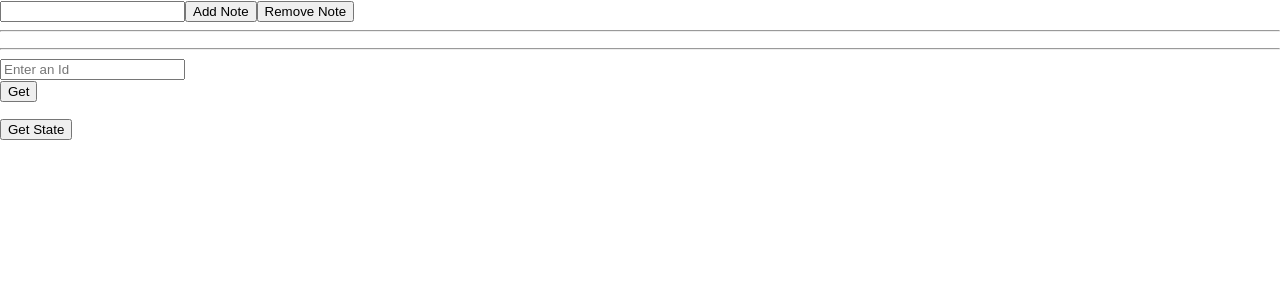
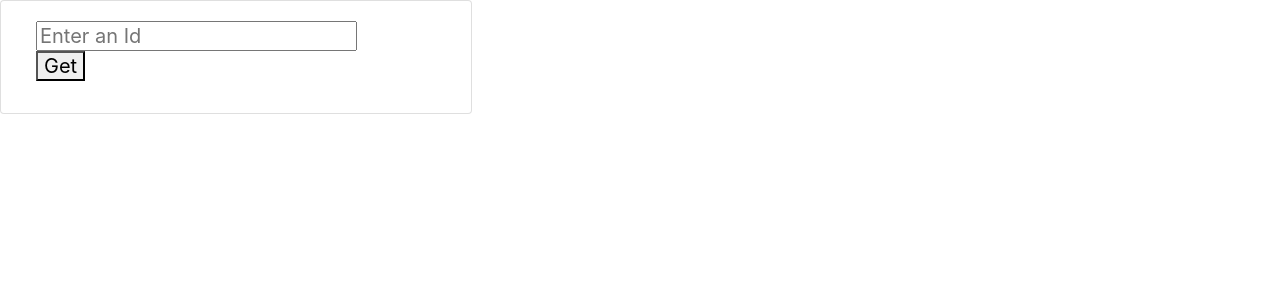
Before and after one commit to sam-n-bell/react-typescript-learning, a React (Create React App) app: page / in a window 1280 px wide. Shown: the top 300 px of the page. Built offline with nearby package versions, Linux system fonts and the light colour scheme.

Commit message:
getting somewhere with state and bootstrap

```diff
--- a/package.json
+++ b/package.json
@@ -11,6 +11,7 @@
     "@types/react": "^16.9.53",
     "@types/react-dom": "^16.9.8",
     "axios": "^0.21.0",
+    "bootstrap": "^4.5.3",
     "react": "^17.0.1",
     "react-bootstrap": "^1.4.0",
     "react-dom": "^17.0.1",
--- a/public/index.html
+++ b/public/index.html
@@ -15,6 +15,12 @@
       user's mobile device or desktop. See https://developers.google.com/web/fundamentals/web-app-manifest/
     -->
     <link rel="manifest" href="%PUBLIC_URL%/manifest.json" />
+    <link
+  rel="stylesheet"
+  href="https://maxcdn.bootstrapcdn.com/bootstrap/4.3.1/css/bootstrap.min.css"
+  integrity="sha384-ggOyR0iXCbMQv3Xipma34MD+dH/1fQ784/j6cY/iJTQUOhcWr7x9JvoRxT2MZw1T"
+  crossorigin="anonymous"
+/>
     <!--
       Notice the use of %PUBLIC_URL% in the tags above.
       It will be replaced with the URL of the `public` folder during the build.
--- a/src/App.tsx
+++ b/src/App.tsx
@@ -7,6 +7,7 @@ import { useSelector, useDispatch } from 'react-redux';
 import { NotesState } from './store/reducers/notes'
 import {ADD_NOTE, REMOVE_NOTE} from './store/actions/notes';
 import { MovieCard } from './components/movies/MovieCard'
+import {Row, Col, Container} from 'react-bootstrap'
 
 function App() {
   // type of state is Note, return type of useSelector
@@ -22,15 +23,11 @@ function App() {
   }
   return (
     <div>
-      <NewNoteInput addNote={addNote} removeNote={removeNote}/>
-      <hr/>
-      <ul>
-        {/* {notes.map((note) => {
-          return <li key={note}>{note}</li>
-        })} */}
-      </ul>
-      <hr/>
-      <MovieCard></MovieCard>
+      <Container fluid>
+        <Row>
+          <MovieCard/>
+        </Row>
+      </Container>
     </div>
   );
 }
--- a/src/components/movies/MovieCard.tsx
+++ b/src/components/movies/MovieCard.tsx
@@ -1,7 +1,7 @@
 import React from 'react';
 import {MovieInput} from './MovieInput';
 import {MovieOutput} from './MovieOutput';
-import {Card} from 'react-bootstrap';
+import {Row, Col, Card} from 'react-bootstrap';
 
 
 export const MovieCard:React.FC = () => {
--- a/src/components/movies/MovieInput.tsx
+++ b/src/components/movies/MovieInput.tsx
@@ -20,10 +20,10 @@ export const MovieInput:React.FC = (props) => {
     return (
         <Container fluid>
             <Row>
-                <Col>
+                <Col md={8}>
                     <input type="number" placeholder="Enter an Id" onChange={changeId}></input>
                 </Col>
-                <Col>
+                <Col md={8}>
                     <button onClick={getMovieById}>Get</button>
                 </Col>
             </Row>
--- a/src/components/movies/MovieOutput.tsx
+++ b/src/components/movies/MovieOutput.tsx
@@ -11,15 +11,15 @@ export const MovieOutput:React.FC = (props) => {
     //     state => state.movies
     // ) //parses state object and gets required field
 
-    const movies = useSelector((state: RootState) => state.movies);
+    const currentMovie = useSelector((state: RootState) => state.movies.currentMovie);
 
     const checkState = () => {
-        console.log(movies)
+        console.log(currentMovie)
     }
 
     return (
             <span>
-                <button onClick={checkState}>Get State</button>
+                { (currentMovie['title'] !== "") && <span>{currentMovie['title']}</span>}
             </span>
     )
 }
--- a/src/store/reducers/movies.ts
+++ b/src/store/reducers/movies.ts
@@ -3,36 +3,36 @@ import {GET_MOVIE, GET_MOVIE_SUCCESS, GET_MOVIE_FAILURE} from '../actions/movies
 import { MovieType } from '../models/movies'
 
 export type MoviesState = {
-    currentMovie: null | {},
+    currentMovie: {id: number, title: string},
     all: MovieType[],
-    error: string | null
+    error: string
 }
 const initalState = {
-    currentMovie: {title: 'unknown'},
+    currentMovie: {id: -1, title: ""},
     all: [],
-    error: null
+    error: ""
 }
 export const moviesReducer = (state: MoviesState = initalState, action: Action) => {
     switch (action.type) {
         case GET_MOVIE: {
             return {
                 ...state,
-                currentMovie: {title: 'unknown'},
-                error: null
+                currentMovie: initalState.currentMovie,
+                error: ""
             }
         }
         case GET_MOVIE_SUCCESS: {
             return {
                 ...state,
                 currentMovie: action.payload,
-                error: null
+                error: ""
             }
         }
         case GET_MOVIE_FAILURE: {
             return {
                 ...state,
-                currentMovie: {title: 'unknown'},
-                error: null
+                currentMovie: initalState.currentMovie,
+                error: ""
             }
         }
         default: {
```
Also changed, not shown: 1 other file (tests, documents, lock files or other folders).
